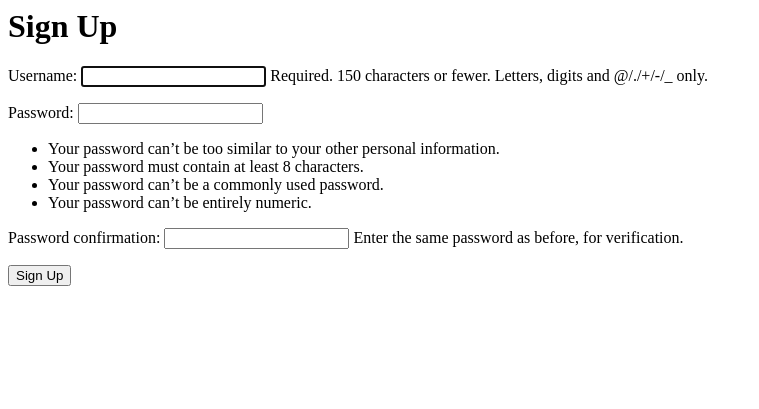
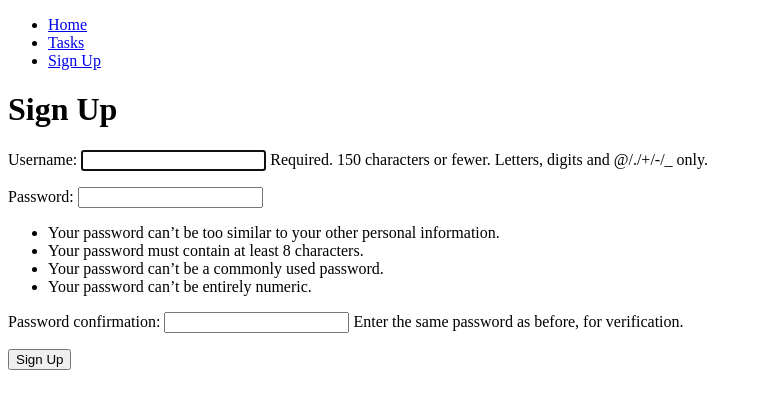
Before and after one commit to HelberthGM/task_manager, a Django app: page /signup/ in a window 1280 px wide. Shown: the top 409 px of the page, without its empty margins (0-759 px from the left). Run offline with Django 5.2, Linux system fonts and the light colour scheme.

Commit message:
add base html and navbar

```diff
--- a/task_manager/urls.py
+++ b/task_manager/urls.py
@@ -22,4 +22,5 @@ urlpatterns = [
     path('admin/', admin.site.urls),
     path('',views.home, name='home'),
     path('signup/', views.signup, name='signup'),
+    path('tasks/', views.tasks, name='tasks'),
 ]
--- /dev/null
+++ b/tasks/templates/base.html
@@ -0,0 +1,31 @@
+<!DOCTYPE html>
+<html lang="en">
+<head>
+    <meta charset="UTF-8">
+    <meta name="viewport" content="width=device-width, initial-scale=1.0">
+    <title>Django CRUD app</title>
+</head>
+<body>
+    <nav>
+        <ul>
+            <li>
+                <a href="/">Home</a>
+            </li>
+            <li>
+                <a href="/tasks">Tasks</a>
+            </li>
+            {% if user.is_authenticated %}
+            <li>
+                <a href="/logout">Log Out</a>
+            </li>
+            {% else %}
+            <li>
+                <a href="/signup">Sign Up</a>
+            </li>
+            {% endif %}
+        </ul>
+    </nav>
+    {% block content %}
+    {% endblock content %}
+</body>
+</html>
--- a/tasks/templates/signup.html
+++ b/tasks/templates/signup.html
@@ -1,3 +1,5 @@
+{% extends 'base.html' %}
+{% block content %}
 <h1>Sign Up</h1>
 
 {{error}}
@@ -9,3 +11,5 @@
         Sign Up
     </button>
 </form>
+
+{% endblock %}
--- a/tasks/templates/tasks.html
+++ b/tasks/templates/tasks.html
@@ -1 +1,6 @@
+{% extends 'base.html' %}
+
+{% block content %}
 <h1>Tareas</h1>
+
+{% endblock %}
--- a/tasks/views.py
+++ b/tasks/views.py
@@ -1,7 +1,9 @@
-from django.shortcuts import render
+from django.shortcuts import render, redirect
 from django.http import HttpResponse
 from django.contrib.auth.forms import UserCreationForm
 from django.contrib.auth.models import User
+from django.contrib.auth import login
+from django.db import IntegrityError
 
 # Create your views here.
 
@@ -26,8 +28,9 @@ def signup(request):
                     password=request.POST['password1']
                 )
                 user.save()
-                return HttpResponse("User created successfully")
-            except:
+                login(request, user)
+                return redirect('tasks')
+            except IntegrityError:
                 return render(request, 'signup.html', {
                     'form': UserCreationForm,
                     'error': 'Username already exists',
@@ -37,3 +40,6 @@ def signup(request):
             'form': UserCreationForm,
             'error': 'Passwords do not match',
         })
+
+def tasks(request):
+    return render(request, 'tasks.html',)
```
Also changed, not shown: tasks/templates/home.html (+7 -0 lines), db.sqlite3.
